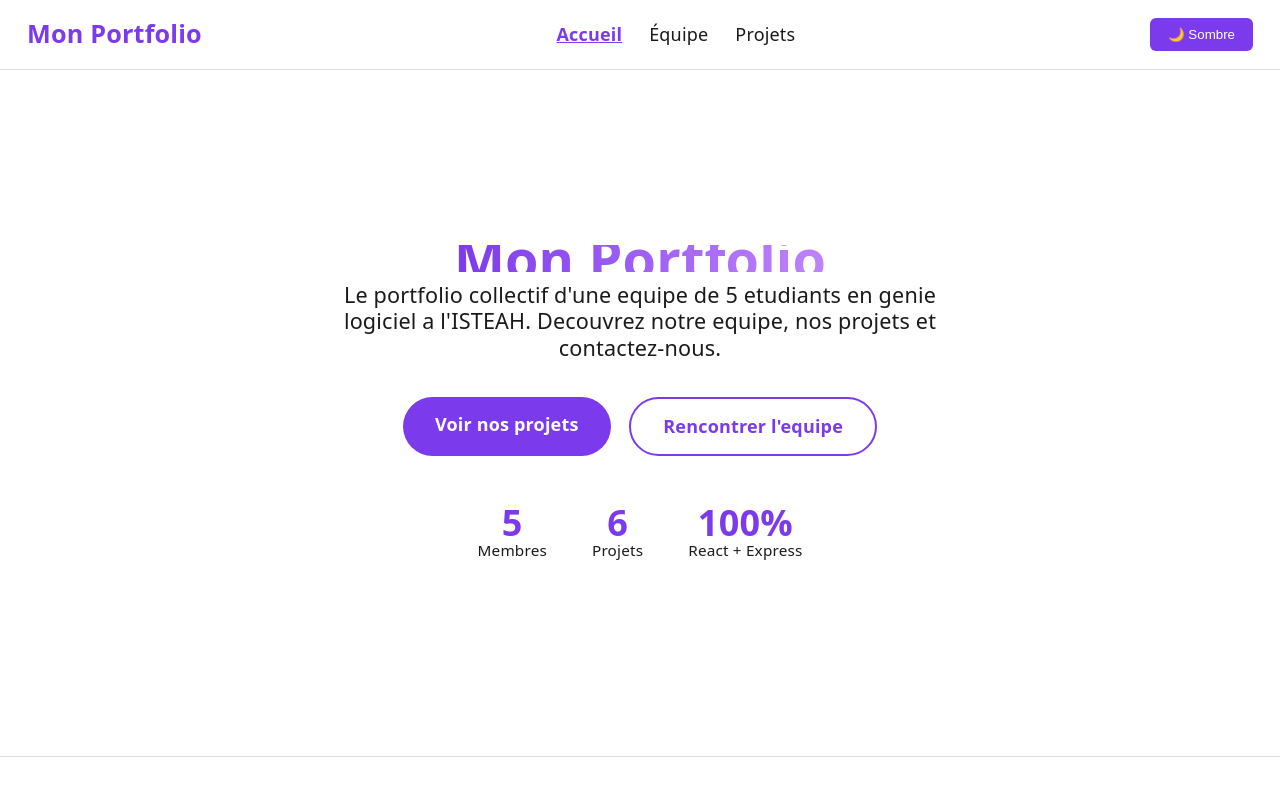
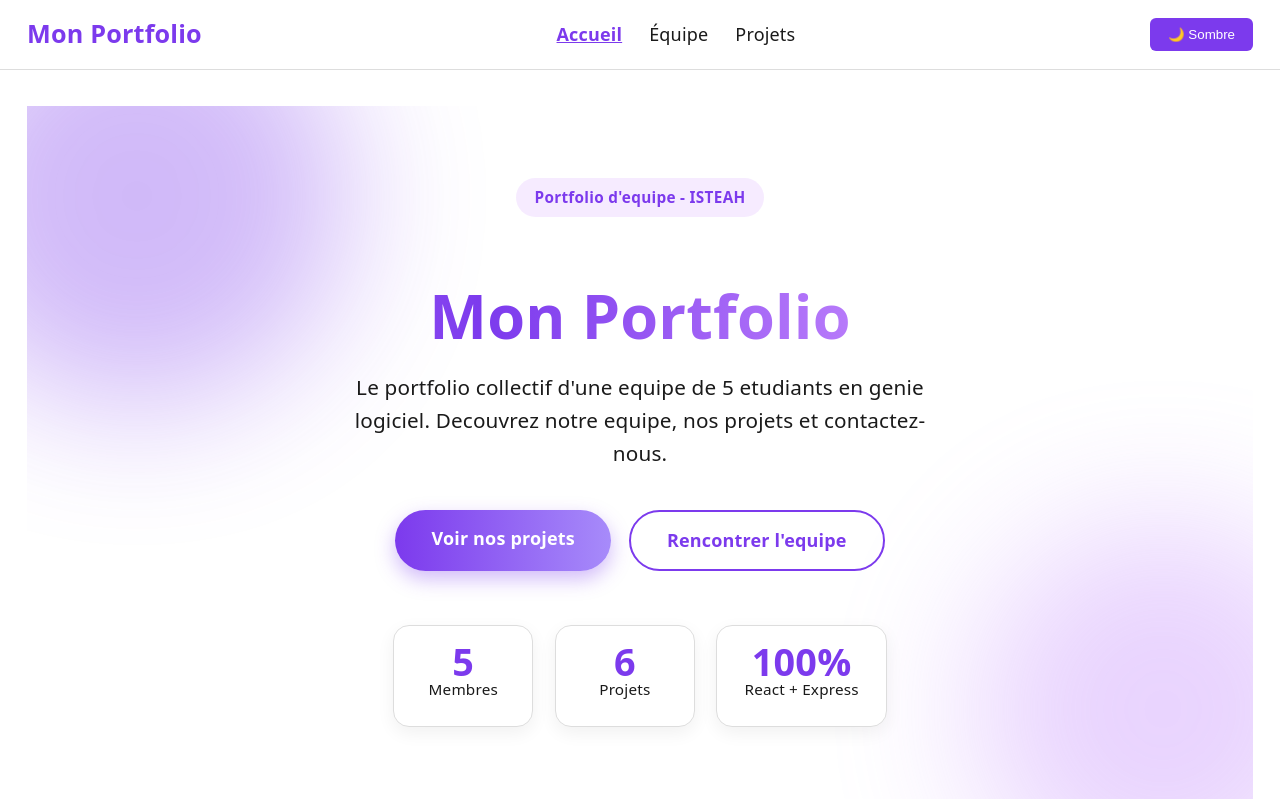
Before and after one commit to abentechpn/portfolio-equipe, a React (Vite) app in the folder client/: page / in a window 1280 px wide. Shown: the top 801 px of the page. Built offline with nearby package versions, Linux system fonts and the light colour scheme.

Commit message:
Amelioration esthetique de la page Accueil : fond degrade, cartes stats, animations

```diff
--- a/client/src/pages/Accueil.css
+++ b/client/src/pages/Accueil.css
@@ -1,48 +1,104 @@
 .accueil-hero {
-  min-height: 70vh;
+  position: relative;
+  min-height: 85vh;
   display: flex;
   flex-direction: column;
   align-items: center;
   justify-content: center;
   text-align: center;
-  padding: 3rem 1.5rem;
+  padding: 4rem 1.5rem;
+  overflow: hidden;
   animation: entree 0.6s ease;
 }
 
+.accueil-hero::before,
+.accueil-hero::after {
+  content: "";
+  position: absolute;
+  border-radius: 50%;
+  filter: blur(70px);
+  opacity: 0.35;
+  z-index: 0;
+}
+
+.accueil-hero::before {
+  width: 420px;
+  height: 420px;
+  background: #7c3aed;
+  top: -120px;
+  left: -100px;
+}
+
+.accueil-hero::after {
+  width: 380px;
+  height: 380px;
+  background: #c084fc;
+  bottom: -100px;
+  right: -100px;
+}
+
+.accueil-badge {
+  position: relative;
+  z-index: 1;
+  display: inline-block;
+  padding: 0.35rem 1rem;
+  border-radius: 999px;
+  background: var(--accent-bg, rgba(124, 58, 237, 0.12));
+  color: var(--accent-color, #7c3aed);
+  font-size: 0.85rem;
+  font-weight: 600;
+  margin-bottom: 1.2rem;
+  letter-spacing: 0.02em;
+}
+
 .accueil-titre {
-  font-size: 3rem;
-  margin-bottom: 0.6rem;
-  background: linear-gradient(90deg, var(--accent-color, #7c3aed), #c084fc);
+  position: relative;
+  z-index: 1;
+  font-size: 3.4rem;
+  font-weight: 800;
+  line-height: 1.2;
+  padding-bottom: 0.15em;
+  margin-bottom: 0.5rem;
+  background: linear-gradient(90deg, #7c3aed, #c084fc, #7c3aed);
+  background-size: 200% auto;
   -webkit-background-clip: text;
   background-clip: text;
   color: transparent;
+  animation: brillance 6s linear infinite;
 }
 
 .accueil-soustitre {
-  font-size: 1.2rem;
+  position: relative;
+  z-index: 1;
+  font-size: 1.15rem;
   color: var(--text-color, #555);
-  max-width: 600px;
-  margin: 0 auto 2rem;
+  max-width: 620px;
+  margin: 0 auto 2.2rem;
+  line-height: 1.6;
 }
 
 .accueil-boutons {
+  position: relative;
+  z-index: 1;
   display: flex;
   gap: 1rem;
   flex-wrap: wrap;
   justify-content: center;
+  margin-bottom: 3rem;
 }
 
 .accueil-bouton {
-  padding: 0.8rem 1.8rem;
+  padding: 0.85rem 2rem;
   border-radius: 999px;
   text-decoration: none;
   font-weight: 600;
-  transition: transform 0.2s ease, opacity 0.2s ease;
+  transition: transform 0.25s ease, box-shadow 0.25s ease, opacity 0.2s ease;
 }
 
 .accueil-bouton--principal {
-  background: var(--accent-color, #7c3aed);
+  background: linear-gradient(90deg, #7c3aed, #a78bfa);
   color: #fff;
+  box-shadow: 0 8px 20px rgba(124, 58, 237, 0.35);
 }
 
 .accueil-bouton--secondaire {
@@ -52,25 +108,37 @@
 }
 
 .accueil-bouton:hover {
-  transform: translateY(-3px);
-  opacity: 0.9;
+  transform: translateY(-4px);
+  opacity: 0.92;
 }
 
 .accueil-stats {
+  position: relative;
+  z-index: 1;
   display: flex;
-  gap: 2.5rem;
+  gap: 1.2rem;
   justify-content: center;
-  margin-top: 3rem;
   flex-wrap: wrap;
 }
 
 .accueil-stat {
-  text-align: center;
+  min-width: 140px;
+  padding: 1.3rem 1.5rem;
+  border-radius: 16px;
+  background: var(--header-bg, rgba(255,255,255,0.6));
+  border: 1px solid var(--border-color, rgba(124, 58, 237, 0.15));
+  backdrop-filter: blur(6px);
+  box-shadow: 0 6px 18px rgba(0,0,0,0.06);
+  transition: transform 0.25s ease;
+}
+
+.accueil-stat:hover {
+  transform: translateY(-4px);
 }
 
 .accueil-stat-nombre {
-  font-size: 2rem;
-  font-weight: 700;
+  font-size: 2.1rem;
+  font-weight: 800;
   color: var(--accent-color, #7c3aed);
   display: block;
 }
@@ -78,9 +146,14 @@
 .accueil-stat-label {
   font-size: 0.85rem;
   color: var(--text-color, #666);
+  margin-top: 0.2rem;
 }
 
 @keyframes entree {
   from { opacity: 0; transform: translateY(20px); }
   to { opacity: 1; transform: translateY(0); }
 }
+
+@keyframes brillance {
+  to { background-position: 200% center; }
+}
--- a/client/src/pages/Accueil.jsx
+++ b/client/src/pages/Accueil.jsx
@@ -6,9 +6,10 @@ import './Accueil.css';
 export default function Accueil() {
   return (
     <div className="accueil-hero">
+      <span className="accueil-badge">Portfolio d'equipe - ISTEAH</span>
       <h1 className="accueil-titre">Mon Portfolio</h1>
       <p className="accueil-soustitre">
-        Le portfolio collectif d'une equipe de 5 etudiants en genie logiciel a l'ISTEAH.
+        Le portfolio collectif d'une equipe de 5 etudiants en genie logiciel.
         Decouvrez notre equipe, nos projets et contactez-nous.
       </p>
 
```
